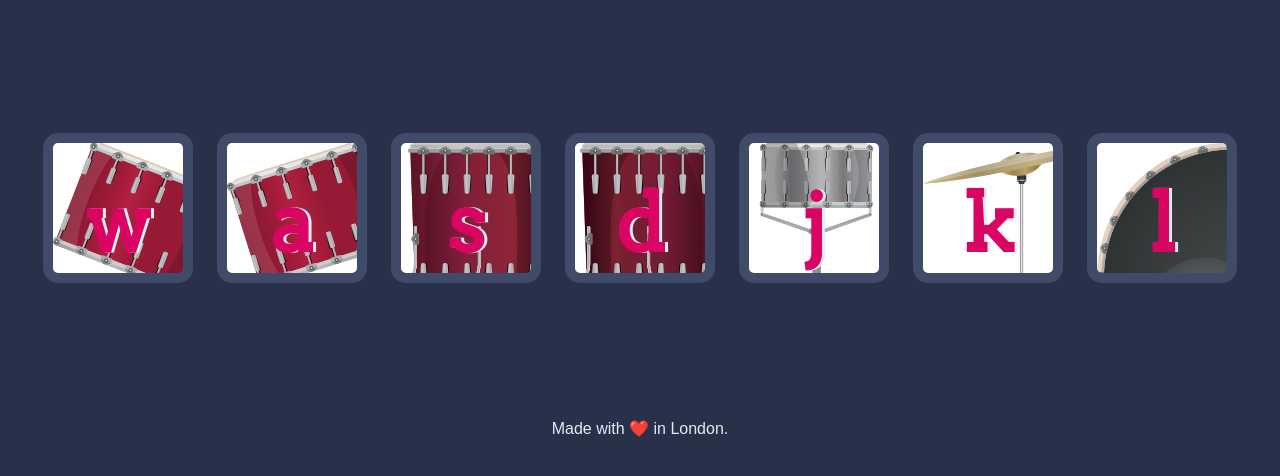
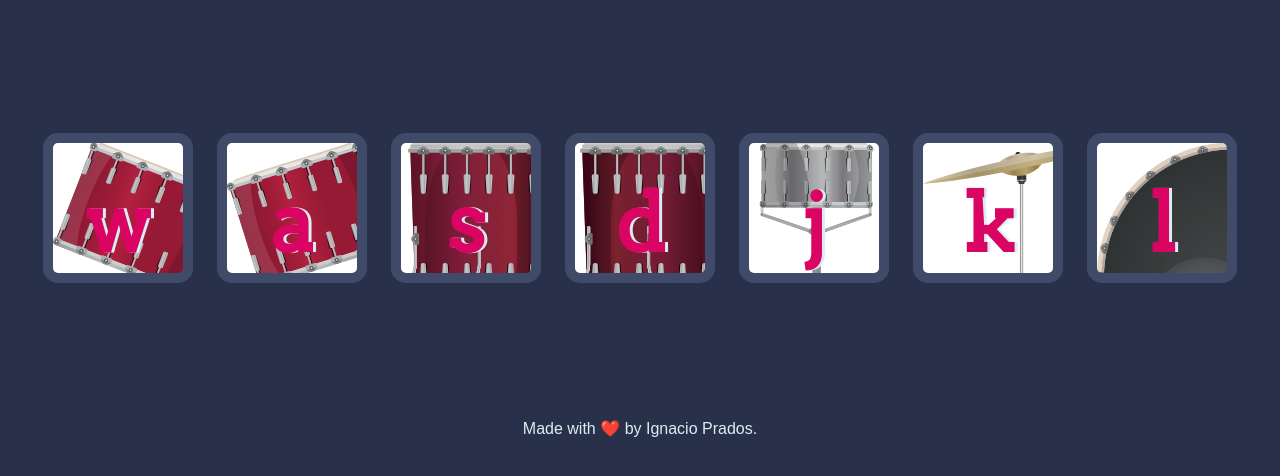
Before and after one commit to ignaprados/DrumKit, a plain HTML site: page index.html in a window 1280 px wide. Shown: the part 156-632 px from the top of the page. Drawn offline with Linux system fonts and the light colour scheme.

Commit message:
Update Footer

```diff
--- a/index.html
+++ b/index.html
@@ -24,7 +24,7 @@
 <script src="index.js" charset="utf-8"></script>
 
 <footer>
-  Made with ❤️ in London.
+  Made with ❤️ by Ignacio Prados.
 </footer>
 </body>
 </html>
```
